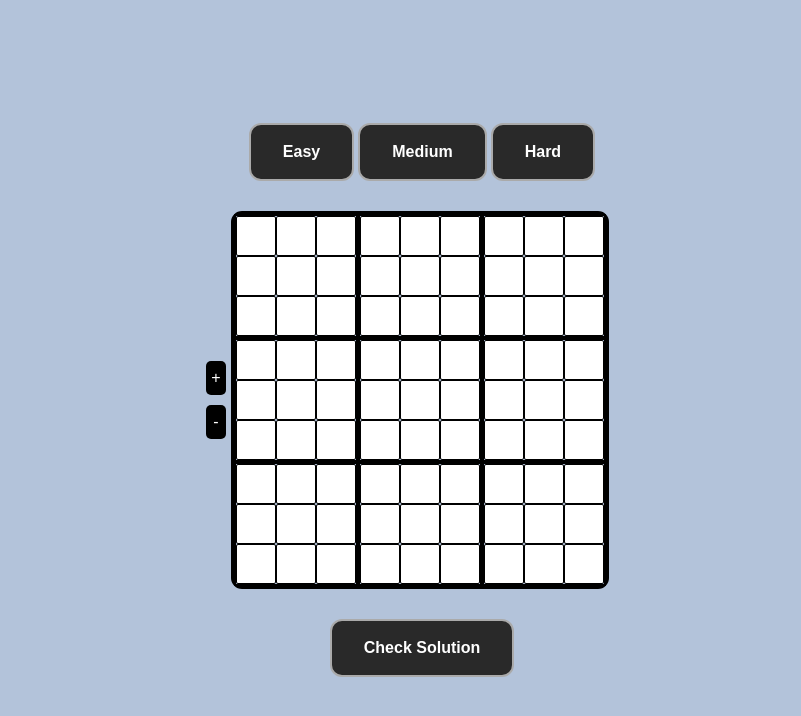
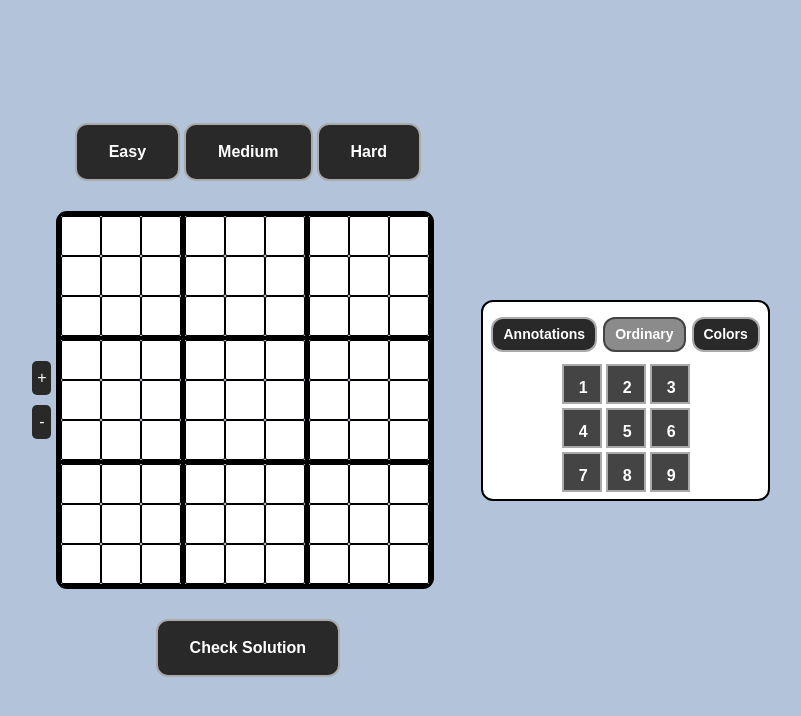
Before and after one commit to mjmoorman03/sudoku, a Next.js app: page / in a window 1280 px wide. Shown: the top 716 px of the page, without its empty margins (218-1019 px from the left). Built offline with nearby package versions, Linux system fonts and the light colour scheme.

Commit message:
Added color functionality, still need to make annotations work

```diff
--- a/src/app/button.tsx
+++ b/src/app/button.tsx
@@ -1,8 +1,8 @@
 
 
-export default function Button({ label, onClick }: { label: string; onClick: () => void }) {
+export default function Button({ label, onClick, style=buttonStyle }: { label: string; onClick:(e: React.MouseEvent<HTMLButtonElement>) => void, style?: React.CSSProperties }) {
     return (
-        <button style={buttonStyle} onClick={onClick}>
+        <button style={style} onClick={onClick}>
             {label}
         </button>
     );
--- /dev/null
+++ b/src/app/controls.tsx
@@ -0,0 +1,89 @@
+import Button from "./button";
+import TrioLayout from "./trioLayout";
+
+
+export default function Controls({ focusedCell, handleCellChange, panelStatus, changePanel }: { focusedCell?: [number, number] | null, handleCellChange: (row: number, col: number, value: string) => void, panelStatus: 'annotations' | 'ordinary' | 'colors', changePanel: (panel: 'annotations' | 'ordinary' | 'colors') => void }) {
+
+    const numberButtons = [];
+    for (let i = 1; i <= 9; i++) {
+        numberButtons.push(
+            <Button
+                key={i}
+                label={i.toString()}
+                onClick={() => {
+                    if (focusedCell) {
+                        handleCellChange(focusedCell[0], focusedCell[1], i.toString());
+                    }
+                }}
+                style={numberButtonStyle}
+            />
+        );
+    }
+
+    const colorButtons = ['Khaki', 'DarkSeaGreen', 'LightSkyBlue', 'PeachPuff', 'Plum', 'LightGreen', 'LightSalmon', 'LightSteelBlue', 'LightCoral'].map(color => (
+        <Button
+            key={color}
+            label={''}
+            onClick={() => {
+                if (focusedCell) {
+                    handleCellChange(focusedCell[0], focusedCell[1], color);
+                }
+            }}
+            style={{ ...numberButtonStyle, backgroundColor: color }}
+        />
+    ));
+
+    return (
+        <div style={{ display: 'flex', flexDirection: 'column', alignItems: 'center', backgroundColor: 'white', border: '2px solid #000000ff', borderRadius: '12px', padding: '5px', margin: '30px'}}>
+            <div style={{ display: 'flex', flexDirection: 'row', justifyContent: 'center' }}>
+                <Button label="Annotations" onClick={() => changePanel('annotations')} style={panelStatus === 'annotations' ? activeControlButtonStyle : controlButtonStyle} />
+                <Button label="Ordinary" onClick={() => changePanel('ordinary')} style={panelStatus === 'ordinary' ? activeControlButtonStyle : controlButtonStyle} />
+                <Button label="Colors" onClick={() => changePanel('colors')} style={panelStatus === 'colors' ? activeControlButtonStyle : controlButtonStyle} />
+            </div>
+            <TrioLayout>
+                {panelStatus === 'annotations' ? numberButtons : panelStatus === 'ordinary' ? numberButtons : colorButtons}
+            </TrioLayout>
+        </div>
+    )
+}
+
+
+const controlButtonStyle: React.CSSProperties = {
+    backgroundColor: "#292929ff",
+    border: "2px solid #aaaaaaff",
+    color: "white",
+    fontWeight: "bold",
+    padding: "5px 10px",
+    textAlign: "center",
+    textDecoration: "none",
+    display: "inline-block",
+    fontSize: "14px",
+    margin: "10px 3px",
+    cursor: "pointer",
+    borderRadius: "12px",
+    transition: "background-color 0.3s, border-color 0.3s",
+};
+
+const activeControlButtonStyle: React.CSSProperties = {
+    ...controlButtonStyle,
+    backgroundColor: "#8b8b8bff",
+    border: "2px solid #444444ff",
+};
+
+const numberButtonStyle: React.CSSProperties = {
+    width: '40px',
+    height: '40px',
+    backgroundColor: "#444444ff",
+    border: "2px solid #aaaaaaff",
+    color: "white",
+    fontWeight: "bold",
+    padding: "10px 15px",
+    textAlign: "center",
+    textDecoration: "none",
+    display: "inline-block",
+    fontSize: "16px",
+    margin: "2px",
+    cursor: "pointer",
+    borderRadius: "0px",
+    transition: "background-color 0.3s, border-color 0.3s",
+};
--- a/src/app/sudokuBox.tsx
+++ b/src/app/sudokuBox.tsx
@@ -9,6 +9,7 @@ export default function SudokuBox({
     focusedCell,
     grid,
     defaultGrid,
+    colorGrid,
     zoomLevel
 }: {
     pos: [number, number],
@@ -18,6 +19,7 @@ export default function SudokuBox({
     focusedCell: [number, number] | null,
     grid: string[][],
     defaultGrid: string[][],
+    colorGrid: string[][],
     zoomLevel: number
 }) {
 
@@ -37,6 +39,7 @@ export default function SudokuBox({
                     handleCellFocus={handleCellFocus}
                     focusedCell={focusedCell}
                     defaultVal={defaultVal}
+                    colorValue={colorGrid[row][col]}
                     value={grid[row][col]}
                 />
             );
--- a/src/app/sudokuCell.tsx
+++ b/src/app/sudokuCell.tsx
@@ -9,6 +9,7 @@ export default function SudokuCell({
     handleCellFocus,
     focusedCell,
     defaultVal,
+    colorValue,
     value,
 }: {
     zoomLevel: number,
@@ -18,10 +19,11 @@ export default function SudokuCell({
     handleCellFocus: (row: number, col: number) => void,
     focusedCell: [number, number] | null,
     value: string,
+    colorValue: string,
     defaultVal: boolean
 }) {
     const [focus, setFocus] = useState(false);
-    const inputRef = useRef<HTMLInputElement>(null);
+    const cellRef = useRef<HTMLDivElement>(null);
 
     const cellStyleInactive: React.CSSProperties = {
         width: `${40 * zoomLevel}px`,
@@ -32,19 +34,21 @@ export default function SudokuCell({
         borderRadius: '2px',
         outline: 'none',
         color: 'black',
-        backgroundColor: 'white',
-        caretColor: 'transparent',
+        backgroundColor: colorValue !== '' ? colorValue : 'white',
         cursor: 'pointer',
         lineHeight: `${40 * zoomLevel}px`,
         padding: 0,
         margin: 0,
         boxSizing: 'border-box',
+        display: 'flex',
+        alignItems: 'center',
+        justifyContent: 'center',
+        userSelect: 'none',
         };
-
 
     const cellStyleActive: React.CSSProperties = {
         ...cellStyleInactive,
-        backgroundColor: '#d6d6d6ff'
+        boxShadow: "inset 0 0 0 5px cornflowerblue",
     };
 
     const cellStyleActiveDefault: React.CSSProperties = {
@@ -59,8 +63,8 @@ export default function SudokuCell({
 
     // Focus this cell when it becomes the focused cell
     useEffect(() => {
-        if (focusedCell && focusedCell[0] === pos[0] && focusedCell[1] === pos[1] && inputRef.current) {
-            inputRef.current.focus();
+        if (focusedCell && focusedCell[0] === pos[0] && focusedCell[1] === pos[1] && cellRef.current) {
+            cellRef.current.focus();
         }
     }, [focusedCell, pos]);
 
@@ -73,7 +77,7 @@ export default function SudokuCell({
         setFocus(false);
     }
 
-    function handleChange(e: React.KeyboardEvent<HTMLInputElement>) {
+    function handleChange(e: React.KeyboardEvent<HTMLDivElement>) {
         const key = e.key;
 
         // Handle arrow keys
@@ -102,16 +106,17 @@ export default function SudokuCell({
     }
 
     return (
-        <input
-        ref={inputRef}
+        <div
+        ref={cellRef}
         style={
             focus ? (defaultVal ? cellStyleActiveDefault : cellStyleActive) : (defaultVal ? cellStyleInactiveDefault : cellStyleInactive)
         }
-        type='text'
+        tabIndex={0}
         onKeyDown={handleChange}
         onFocus={handleFocus}
         onBlur={handleBlur}
-        onChange={() => {}}
-        value={value} />
+        >
+            {value}
+        </div>
     )
 }
--- a/src/app/sudokuGrid.tsx
+++ b/src/app/sudokuGrid.tsx
@@ -5,6 +5,7 @@ import { JSX } from 'react';
 export default function SudokuGrid({
     grid,
     defaultGrid,
+    colorGrid,
     handleCellChange,
     handleArrowKey,
     handleCellFocus,
@@ -13,6 +14,7 @@ export default function SudokuGrid({
 } : {
     grid: string[][],
     defaultGrid: string[][],
+    colorGrid: string[][],
     handleCellChange: (row: number, col: number, value: string) => void,
     handleArrowKey: (row: number, col: number, direction: string) => void,
     handleCellFocus: (row: number, col: number) => void,
@@ -33,6 +35,7 @@ export default function SudokuGrid({
                     focusedCell={focusedCell}
                     grid={grid}
                     defaultGrid={defaultGrid}
+                    colorGrid={colorGrid}
                     zoomLevel={zoomLevel}
                 />
             );
--- a/src/app/sudokuInterface.tsx
+++ b/src/app/sudokuInterface.tsx
@@ -4,9 +4,11 @@ import { useState, useEffect } from "react";
 import SudokuGrid from "./sudokuGrid";
 import Button from "./button";
 import ZoomButton from "./zoomButton";
+import Controls from "./controls";
 import easyPuzzles from '../data/easyPuzzles.json';
 import mediumPuzzles from '../data/mediumPuzzles.json';
 import hardPuzzles from '../data/hardPuzzles.json';
+
 
 const initialGrid = [
     ['', '', '', '', '', '', '', '', ''],
@@ -25,9 +27,12 @@ export default function SudokuInterface() {
     const [checkStatus, setCheckStatus] = useState<'valid' | 'invalid' | 'unchecked'>('unchecked');
     const [grid, setGrid] = useState(initialGrid);
     const [defaultGrid, setDefaultGrid] = useState(initialGrid)
+    const [gridColor, setGridColor] = useState(initialGrid);
     const [visible, setVisible] = useState(false);
     const [focusedCell, setFocusedCell] = useState<[number, number] | null>(null);
     const [zoomLevel, setZoomLevel] = useState(1.0);
+    const [panelStatus, setPanelStatus] = useState<'annotations' | 'ordinary' | 'colors'>('ordinary');
+
 
     useEffect(() => {
         if (checkStatus === 'unchecked') {
@@ -41,6 +46,33 @@ export default function SudokuInterface() {
     }, [checkStatus]);
 
     function handleCellChange(row: number, col: number, value: string) {
+        // set new color grid value
+        if (panelStatus === 'colors' && ['Khaki', 'DarkSeaGreen', 'LightSkyBlue', 'PeachPuff', 'Plum', 'LightGreen', 'LightSalmon', 'LightSteelBlue', 'LightCoral'].includes(value)) {
+            setGridColor((prevGrid) => {
+                const newColorGird = prevGrid.map((r, i) => {
+                    if (i === row) {
+                        return r.map((v, j) => {
+                            if (j === col) {
+                                if (v === value) {
+                                    return ''; // toggle off
+                                }
+                                return value; // set to new color
+                            } else {
+                                return v;
+                            }
+                        });
+                    } else {
+                        return r;
+                    }
+                });
+                return newColorGird;
+            });
+            return;
+        }
+        if (defaultGrid[row][col] !== '') {
+            // don't allow changes to default grid cells
+            return;
+        }
         const newGrid = grid.map((r, i) => (
             i === row ? r.map((v, j) => (j === col ? value : v)) : r
         ));
@@ -150,7 +182,7 @@ export default function SudokuInterface() {
     }
 
     return (
-        <>
+        <div style={{ display: 'flex', flexDirection: 'row', alignItems: 'center' }}>
             {checkStatus !== 'unchecked' &&
             <h3 style={checkStatus === 'valid' ? {...statusValidStyle, opacity: visible ? 1 : 0} : {...statusInvalidStyle, opacity: visible ? 1 : 0}}>
                 {checkStatus === 'invalid' ? 'There are errors in your solution.' : 'Congratulations! You solved the puzzle!'}
@@ -170,6 +202,7 @@ export default function SudokuInterface() {
                         <SudokuGrid
                             grid={grid}
                             defaultGrid={defaultGrid}
+                            colorGrid={gridColor}
                             handleCellChange={handleCellChange}
                             handleArrowKey={handleArrowKey}
                             handleCellFocus={handleCellFocus}
@@ -181,7 +214,8 @@ export default function SudokuInterface() {
                 </div>
                 <Button label="Check Solution" onClick={handleCheckGrid} />
             </div>
-        </>
+            <Controls focusedCell={focusedCell} handleCellChange={handleCellChange} panelStatus={panelStatus} changePanel={setPanelStatus}/>
+        </div>
     )
 }
 
--- a/src/app/trioLayout.tsx
+++ b/src/app/trioLayout.tsx
@@ -5,7 +5,7 @@ export default function TrioLayout({ children }: { children: React.ReactNode[] }
 
     return (
         <div className={trioLayoutClass}>
-            {children.map((child : any, index : number) => (
+            {children.map((child : React.ReactNode, index : number) => (
                 <div key={index} className="flex items-center justify-center">
                     {child}
                 </div>
--- a/src/app/zoomButton.tsx
+++ b/src/app/zoomButton.tsx
@@ -5,7 +5,7 @@ export default function ZoomButton({ label, onClick }: { label: string; onClick:
     padding: '5px',
     fontSize: '16px',
     color: 'white',
-    backgroundColor: 'black',
+    backgroundColor: '#292929ff',
     borderRadius: '5px',
     cursor: 'pointer',
     margin: '5px',
```
Lines whose indentation alone changed are shown as unchanged.
